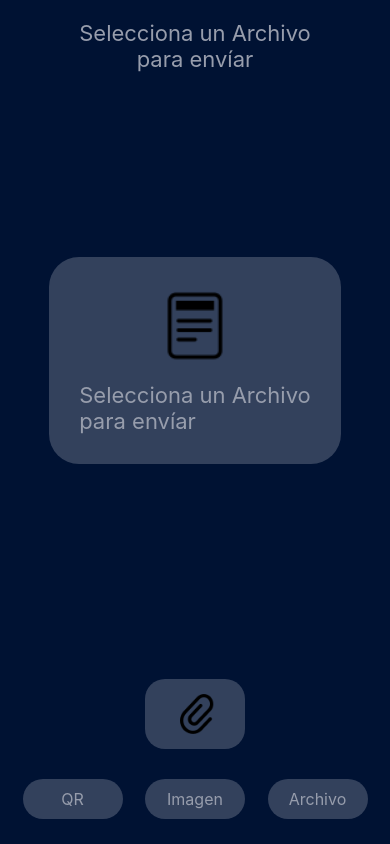
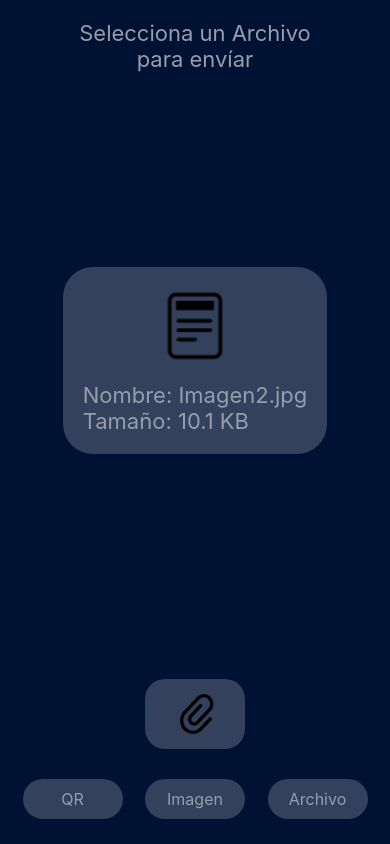
Before and after one commit to sandclock-byte/TestPetid, a React Native app: screen / in a window 390 px wide. Built offline with nearby package versions, Linux system fonts and the light colour scheme.

Commit message:
Se agrego función para mostrar tamaño amigable

```diff
--- a/src/components/Archivo.js
+++ b/src/components/Archivo.js
@@ -40,6 +40,10 @@ export default function Archivo() {
                     </TouchableOpacity>
                 </View>;
             setShowActions(act);
+            console.log(file.uri);
+            console.log(file.type);
+            console.log(file.name);
+            console.log(file.size);
         }
     }, [file])
 
@@ -99,25 +103,26 @@ export default function Archivo() {
 
             <View style={{
                 height: '68.5%',
+                marginHorizontal: 25,
                 alignItems: 'center',
                 justifyContent: 'center',
             }}>
                 <View style={{
                     backgroundColor: '#33415c',
                     borderRadius: 30,
-                    padding: 30,
+                    padding: 20,
                 }}>
                     <View style={{
                         alignItems: 'center',
                         marginBottom: 15,
-                        }}>
+                    }}>
                         <Image
-                        style={{height: 80, width: 80}}
+                            style={{ height: 80, width: 80 }}
                             source={require('../assets/Archivo/archivo.png')}
                         />
                     </View>
-                    <Text style={styles.text}>Selecciona un Archivo</Text>
-                    <Text style={styles.text}>para envíar</Text>
+                    <Text style={styles.text}>Nombre: Imagen2.jpg</Text>
+                    <Text style={styles.text}>Tamaño: {fileSize(10338)}</Text>
                 </View>
             </View>
 
@@ -136,6 +141,15 @@ const defaultValue = () => {
         size: '',
         base64: '',
     }
+}
+
+const fileSize = (size) => {
+    const mult = 100;
+    return size < 1024 ?
+        `${size} Bytes`
+        : size < (1024 * 1024) ?
+            `${Math.round((size / 1024) * mult) / mult} KB`
+            : `${Math.round((size / (1024 * 1024)) * mult) / mult} MB`
 }
 
 const styles = StyleSheet.create({
@@ -173,4 +187,9 @@ const styles = StyleSheet.create({
         height: 50,
         width: 50,
     },
+
+    textArchivo: {
+        color: '#979DAC',
+        fontSize: 15,
+    },
 })
```
